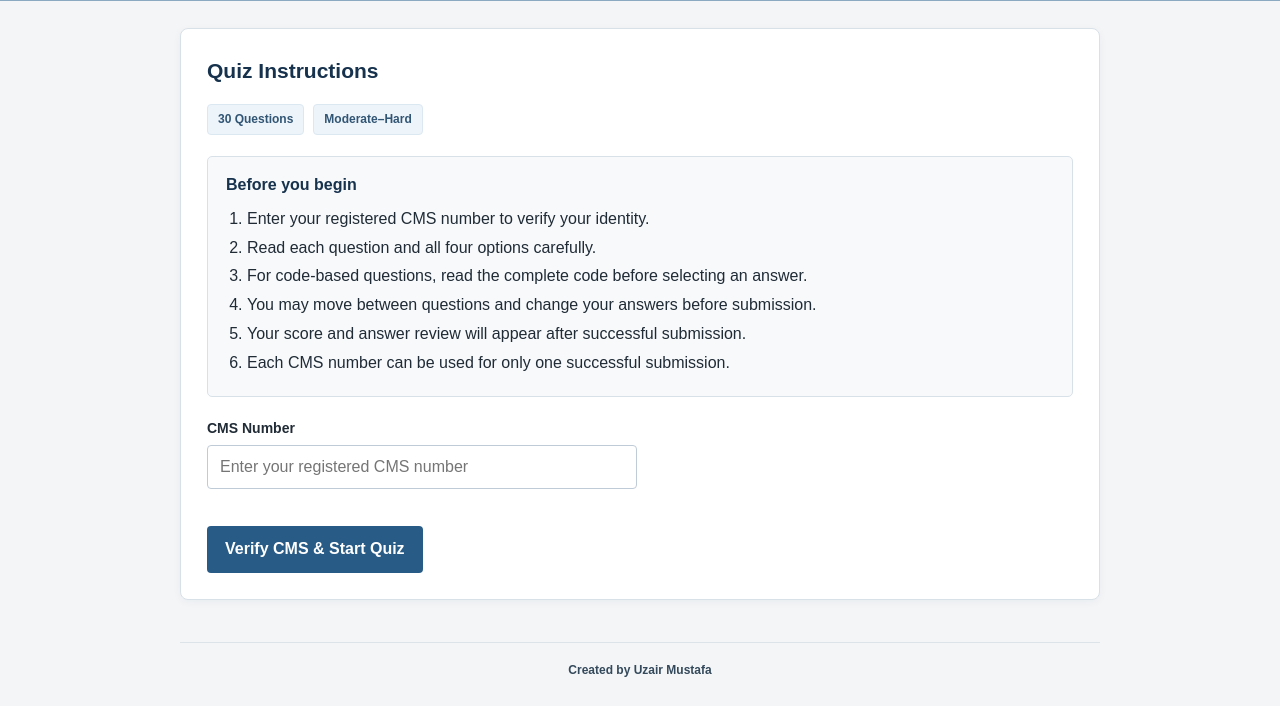
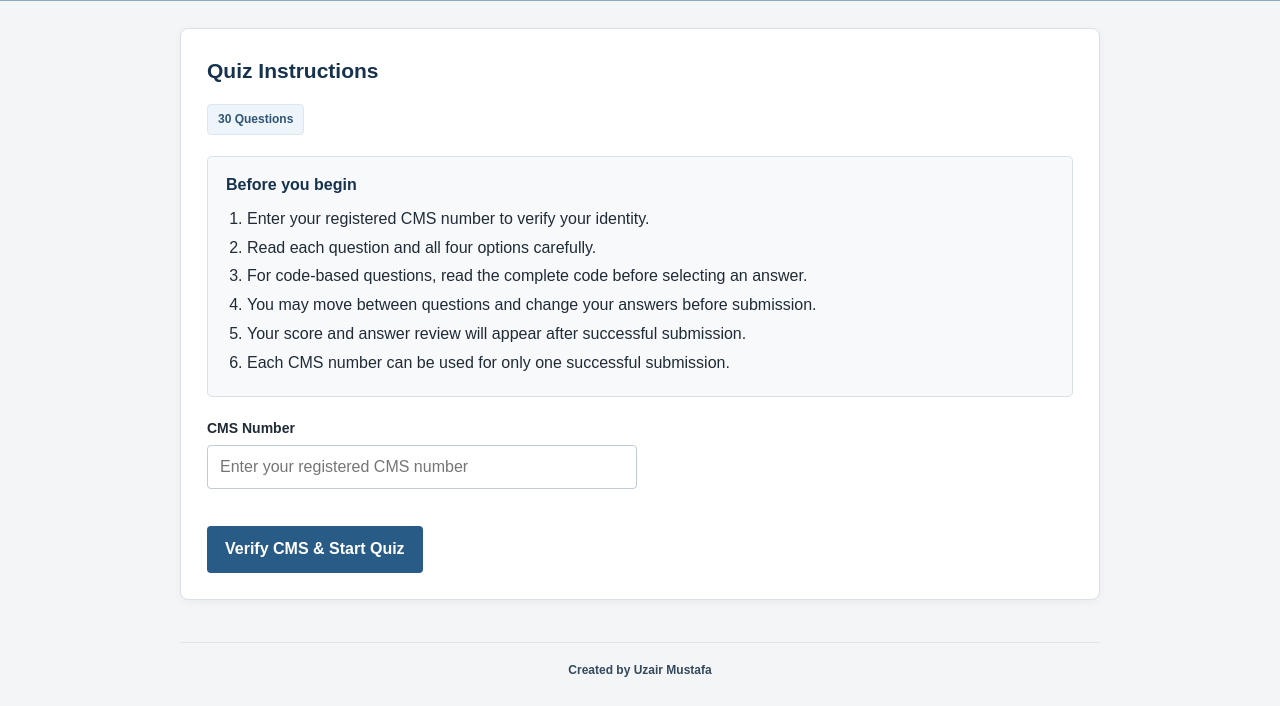
Before and after one commit to uzair69-cell/OOP-Quiz, a plain HTML site: page index.html in a window 1280 px wide. Shown: the part 109-815 px from the top of the page. Drawn offline with Linux system fonts and the light colour scheme.

Commit message:
Remove difficulty level from quiz instructions

```diff
--- a/index.html
+++ b/index.html
@@ -97,7 +97,6 @@ footer strong{color:#34495b}
   <h2>Quiz Instructions</h2>
   <div class="meta">
     <span class="pill">30 Questions</span>
-    <span class="pill">Moderate–Hard</span>
   </div>
   <div class="instructions">
     <h3>Before you begin</h3>
```
